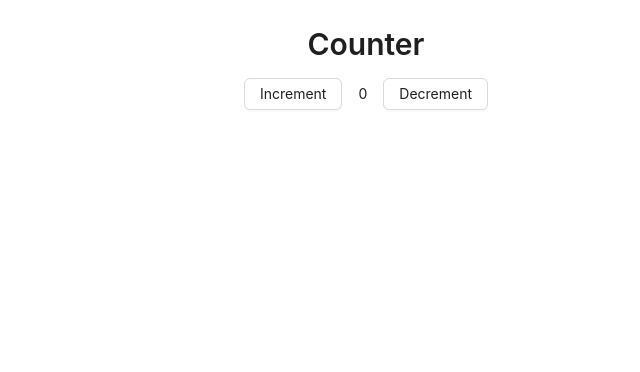
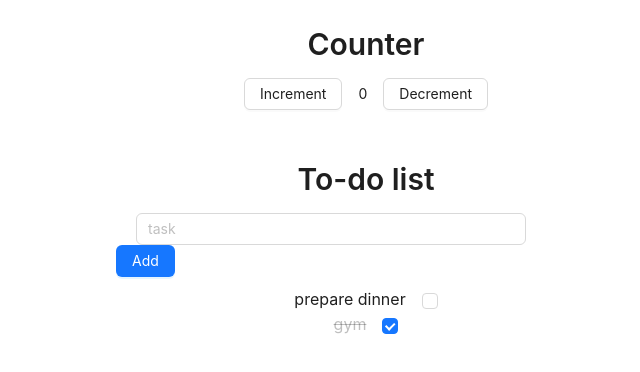
Before and after one commit to AidaChernyavskaya/redux, a React (Create React App) app: page / in a window 1280 px wide. Shown: the top 372 px of the page, without its empty margins (274-914 px from the left). Built offline with nearby package versions, Linux system fonts and the light colour scheme.

Commit message:
Add TodoList component

```diff
--- a/src/App.tsx
+++ b/src/App.tsx
@@ -1,11 +1,13 @@
 import React from 'react';
 import './App.css';
 import Counter from "./components/Counter";
+import TodoList from "./components/TodoList";
 
 function App() {
   return (
     <div className="App">
-      <Counter/>
+        <Counter/>
+        <TodoList/>
     </div>
   );
 }
--- a/src/components/Counter.tsx
+++ b/src/components/Counter.tsx
@@ -16,7 +16,7 @@ const Counter = () => {
     }
 
     return (
-        <div>
+        <div style={{marginBottom: '50px'}}>
             <Typography.Title level={2}>Counter</Typography.Title>
             <Flex justify={"center"} align={"center"} gap={"middle"}>
                 <Button onClick={addNumber}>Increment</Button>
--- /dev/null
+++ b/src/components/TodoList.tsx
@@ -0,0 +1,72 @@
+import React, {useEffect, useState} from 'react';
+import {Button, Checkbox, Flex, Form, Input, Typography} from "antd";
+import {CheckboxChangeEvent} from "antd/es/checkbox";
+import {useForm} from "antd/es/form/Form";
+
+const TodoList = () => {
+    const todos = [
+        {
+            title: 'prepare dinner',
+            isDone: false,
+        },
+        {
+            title: 'gym',
+            isDone: true,
+        }
+    ];
+    const [tasks, setTasks] = useState(todos);
+    const [title, setTitle] = useState('');
+    const [isChecked, setIsChecked] = useState(false);
+    const [form] = useForm();
+    const onChange = (e: CheckboxChangeEvent) => {
+        setIsChecked(e.target.checked);
+    };
+
+    const handleClick =() => {
+        const task = {
+            title: title,
+            isDone: false,
+        }
+        setTasks([...tasks, task]);
+        setTitle('');
+        form.resetFields();
+    }
+
+    return (
+        <div>
+            <Typography.Title level={2}>To-do list</Typography.Title>
+            <Form
+                style={{maxWidth: '500px', margin: '0 auto 10px auto'}} layout={"inline"}
+                onFinish={handleClick} form={form}
+            >
+                <Form.Item
+                    style={{width: '78%', marginLeft: '20px'}}
+                    name={'task'}
+                    rules={[
+                        {
+                            required: true,
+                            message: 'Please enter task',
+                        },
+                    ]}
+                >
+                    <Input
+                        placeholder={'task'} style={{width: '100%'}}
+                        value={title} onChange={(e) => setTitle(e.target.value)}
+                    />
+                </Form.Item>
+                <Form.Item >
+                    <Button type={"primary"} htmlType={"submit"}>Add</Button>
+                </Form.Item>
+            </Form>
+            {tasks.map((el, index) => (
+                <Flex gap={"middle"} justify={"center"} align={"flex-end"} key={index}>
+                    <Typography.Text style={{fontSize: '16px'}} delete={el.isDone} disabled={el.isDone}>{el.title}</Typography.Text>
+                    <Checkbox onChange={onChange} checked={el.isDone}/>
+                </Flex>
+            ))}
+
+        </div>
+    );
+};
+
+export default TodoList;
```
